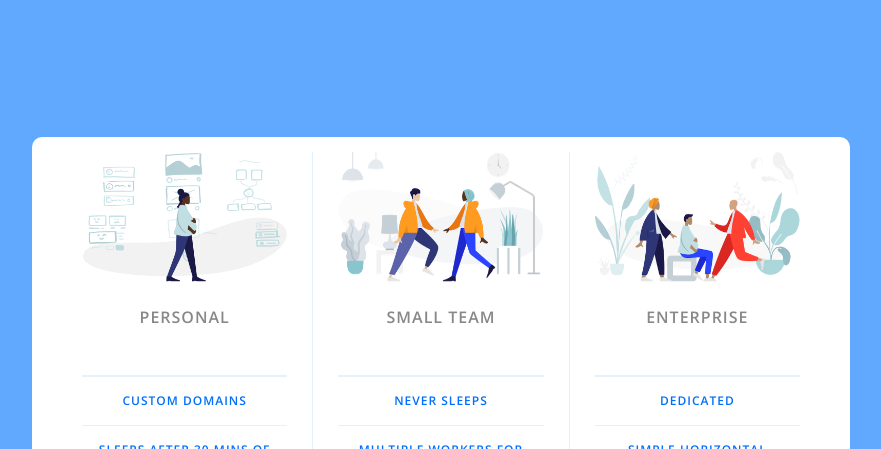
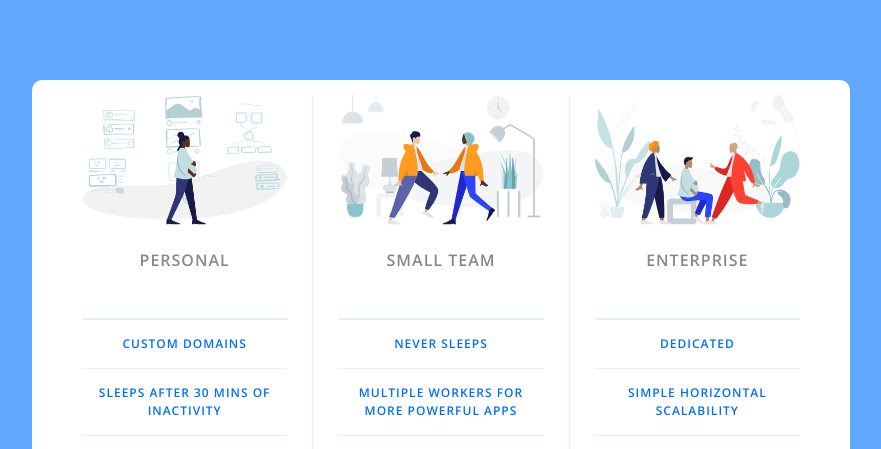
Before and after one commit to keshavkumar4/pricing_table, a plain HTML site: page index.html in a window 1280 px wide. Shown: the top 449 px of the page, without its empty margins (199-1080 px from the left). Drawn offline with nearby package versions, Linux system fonts and the light colour scheme.

Commit message:
improvements

```diff
--- a/app.css
+++ b/app.css
@@ -135,10 +135,8 @@ html {
 
 body {
 	background-color: #60a9ff;
-	height: 100vh;
-	display: flex;
-	justify-content: center;
-	align-items: center;
+	/* height: 100vh; */
+
 }
 
 
@@ -152,6 +150,7 @@ body {
 	flex-direction: column;
 	text-align: center;
 	text-transform: uppercase;
+
 }
 .pricing-plan{
 	border-bottom: 4px solid #e1f1ff;
@@ -221,6 +220,8 @@ border-bottom: none;
 	.panel{
 		flex-direction: row;
 		width: 60%;
+		margin: 80px auto 0px;
+
 
 	}
 	.pricing-plan{
```
